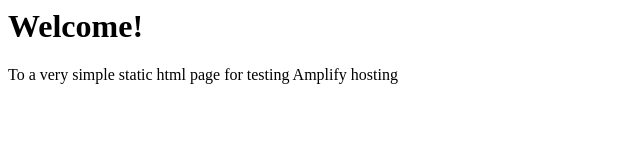
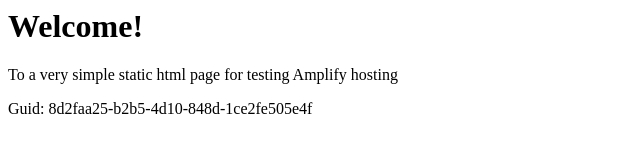
Before and after one commit to aws-aemilia-syd/Github-PR-Commit-Integration-Test-DoNotTouch-v1-preprod-ap-southeast-2, a website: page src/index.html in a window 1280 px wide. Shown: the whole page, without its empty margins (0-640 px from the left). Drawn offline with Linux system fonts and the light colour scheme.

Commit message:
commit from integ tests

```diff
--- a/src/index.html
+++ b/src/index.html
@@ -1,3 +1,5 @@
+
+
 <html lang="en">
 
 <head>
@@ -10,6 +12,6 @@
 <body>
     <h1>Welcome!</h1>
     <p>To a very simple static html page for testing Amplify hosting</p>
-</body>
+    <p>Guid: 8d2faa25-b2b5-4d10-848d-1ce2fe505e4f</p></body>
 
 </html>
```
